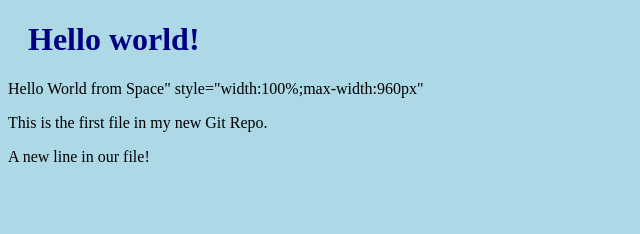
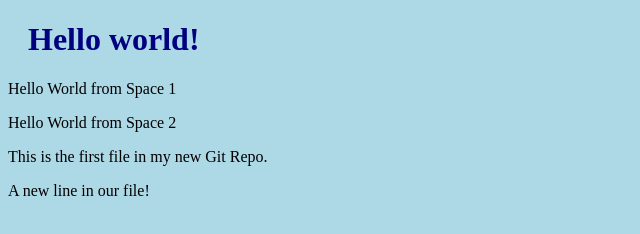
Before and after one commit to Nosipho-spks/hello-world, a plain HTML site: page index.html in a window 1280 px wide. Shown: the whole page, without its empty margins (0-640 px from the left). Drawn offline with Linux system fonts and the light colour scheme.

Commit message:
Added new paragraph on the div

```diff
--- a/index.html
+++ b/index.html
@@ -8,8 +8,10 @@
   </head>
   <body>
     <h1>Hello world!</h1>
-    <div><p>Hello World from Space"
-      style="width:100%;max-width:960px"</p></div>
+    <div>
+      <p>Hello World from Space 1</p>
+      <p>Hello World from Space 2</p>
+    </div>
     <p>This is the first file in my new Git Repo.</p>
     <p>A new line in our file!</p>
   </body>
```
